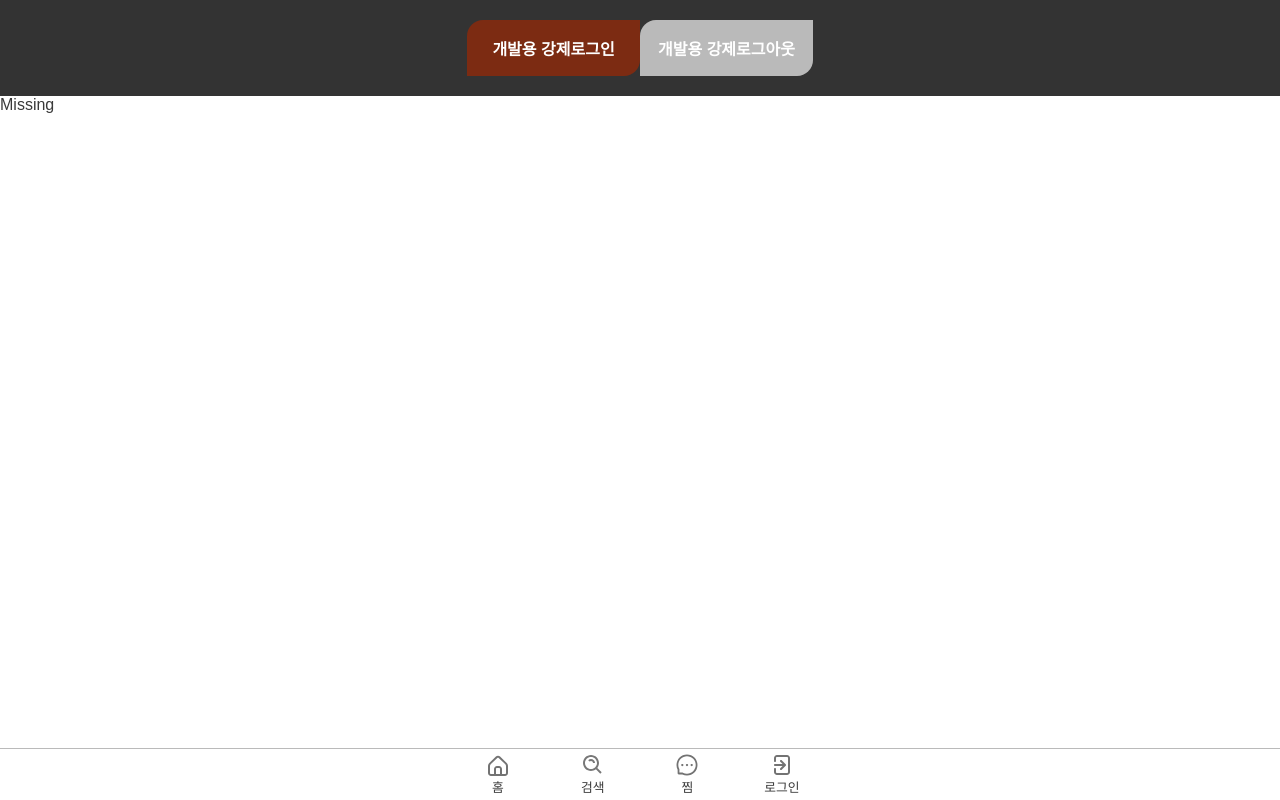
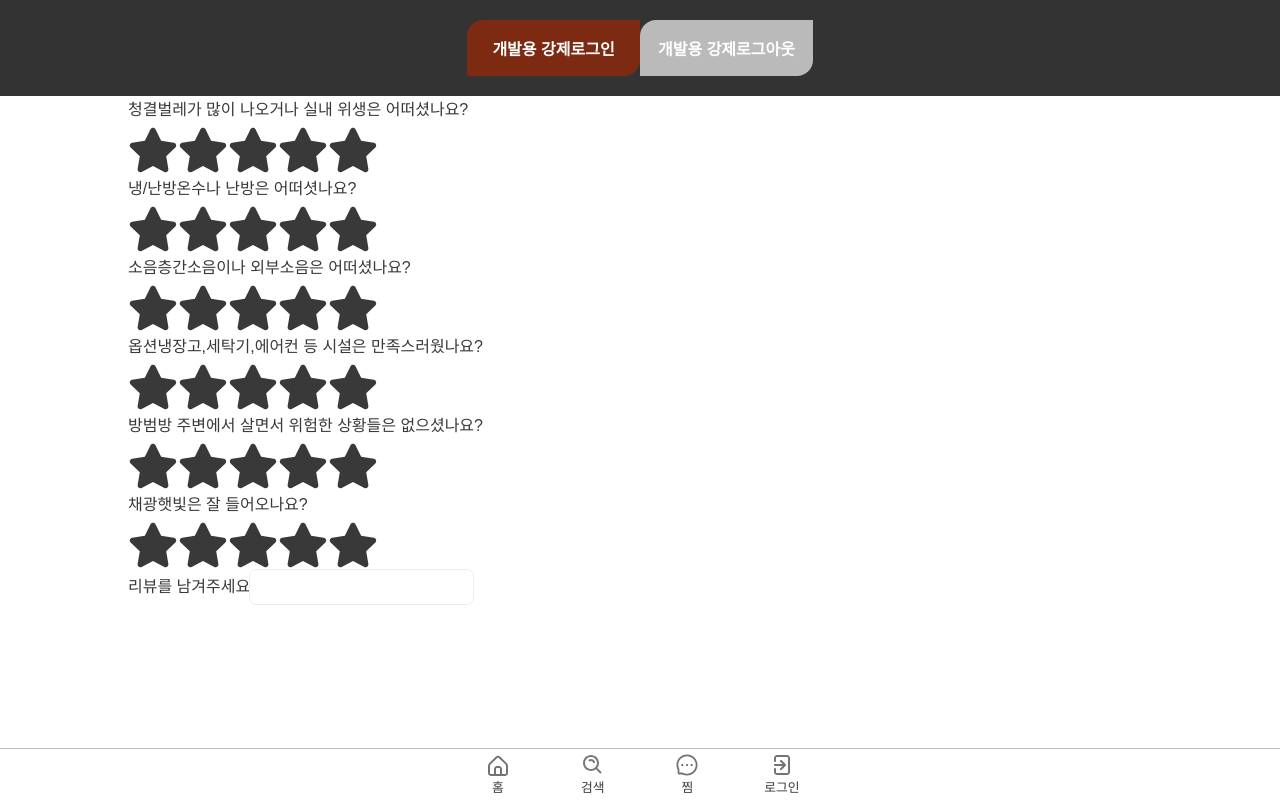
Before and after one commit to jobkaeHenry/housing_review_app__o-tte__clinet, a React (Create React App) app: page /room/1/WriteReview in a window 1280 px wide. Built offline with nearby package versions, Linux system fonts and the light colour scheme; a web font is replaced by a local one.

Commit message:
wrtieReview

```diff
--- a/src/App.js
+++ b/src/App.js
@@ -14,6 +14,7 @@ import Search from "./Pages/Search";
 import Header from "./Components/Header";
 import { MobileWrapper } from "./Components/Wrapper";
 import RoomDetail from "./Pages/room/RoomDetail";
+import WriteReview from "./Pages/WriteReview";
 function App() {
   return (
     <BrowserRouter>
@@ -36,6 +37,7 @@ function App() {
           <Route path="/favorites" element={<Favorite />} />
           <Route path="/search" element={<Search />} />
           <Route path="/room/:id" element={<RoomDetail />} />
+          <Route path="/room/:id/WriteReview" element={<WriteReview />} />
         </Route>
         {/* 잘못된 경로일때 보내는 곳*/}
         <Route path="*" element={<Missing />} />
--- /dev/null
+++ b/src/Pages/WriteReview.jsx
@@ -0,0 +1,188 @@
+import React, { useState, useEffect } from "react";
+import { FaStar } from "react-icons/fa";
+import styled from "@emotion/styled";
+
+const Stars = styled.div`
+  display: flex;
+  padding-top: 5px;
+
+  & svg {
+    color: gray;
+    cursor: pointer;
+  }
+
+  :hover svg {
+    color: #fcc419;
+  }
+
+  & svg:hover ~ svg {
+    color: gray;
+  }
+
+  .yellowStar {
+    color: #fcc419;
+  }
+`;
+
+const ARRAY = [0, 1, 2, 3, 4];
+
+const WriteReview = () => {
+  // 평점 보내기
+  const [reviewText, setReviewText] = useState("");
+  const [clicked, setClicked] = useState([false, false, false, false, false]);
+
+  const handleStarClick = (index) => {
+    let clickStates = [...clicked];
+    for (let i = 0; i < 5; i++) {
+      clickStates[i] = i <= index ? true : false;
+    }
+    setClicked(clickStates);
+  };
+
+  useEffect(() => {
+    sendReview();
+  }, [clicked]); //컨디마 컨디업
+
+  const sendReview = () => {
+    let score = clicked.filter(Boolean).length;
+    // fetch('http://52.78.63.175:8000/movie', {
+    //   method: 'POST',
+    //   Headers: {
+    //     Authroization: 'e7f59ef4b4900fe5aa839fcbe7c5ceb7',
+    //   },
+    //   body: JSON.stringify({
+    //     movie_id:1
+    //     star: score,
+    //   }),
+    // });
+  };
+
+  //post 보낼 객체
+  const data = {
+    cleanliness: 0,
+    heating: 0,
+    noise: 0,
+    option: 0,
+    crime: 0,
+    sunlight: 0,
+    reviewText: reviewText,
+  };
+  data.cleanliness = 1;
+  console.log(data.cleanliness);
+
+  // input onchange이벤트
+  const onChangeText = (e) => {
+    setReviewText(e.target.value);
+  };
+
+  return (
+    <div className="writeReviewContainer">
+      <div className="reviewStar">
+        <ul>
+          <li className="cleanliness">
+            <label htmlFor="cleanliness">청결</label>
+            벌레가 많이 나오거나 실내 위생은 어떠셨나요?
+            <Stars>
+              {ARRAY.map((el, idx) => {
+                return (
+                  <FaStar
+                    key={idx}
+                    size="50"
+                    onClick={() => handleStarClick(el)}
+                    className={clicked[el] && "yellowStar"}
+                  />
+                );
+              })}
+            </Stars>
+          </li>
+          <li className="heating">
+            <label htmlFor="heating">냉/난방</label>
+            온수나 난방은 어떠셧나요?
+            <Stars>
+              {ARRAY.map((el, idx) => {
+                return (
+                  <FaStar
+                    key={idx}
+                    size="50"
+                    onClick={() => handleStarClick(el)}
+                    className={clicked[el] && "yellowStar"}
+                  />
+                );
+              })}
+            </Stars>
+          </li>
+          <li className="noise">
+            <label htmlFor="noise">소음</label>
+            층간소음이나 외부소음은 어떠셨나요?
+            <Stars>
+              {ARRAY.map((el, idx) => {
+                return (
+                  <FaStar
+                    key={idx}
+                    size="50"
+                    onClick={() => handleStarClick(el)}
+                    className={clicked[el] && "yellowStar"}
+                  />
+                );
+              })}
+            </Stars>
+          </li>
+          <li className="option">
+            <label htmlFor="option">옵션</label>
+            냉장고,세탁기,에어컨 등 시설은 만족스러웠나요?
+            <Stars>
+              {ARRAY.map((el, idx) => {
+                return (
+                  <FaStar
+                    key={idx}
+                    size="50"
+                    onClick={() => handleStarClick(el)}
+                    className={clicked[el] && "yellowStar"}
+                  />
+                );
+              })}
+            </Stars>
+          </li>
+          <li className="crime">
+            <label htmlFor="crime">방범</label>방 주변에서 살면서 위험한
+            상황들은 없으셨나요?
+            <Stars>
+              {ARRAY.map((el, idx) => {
+                return (
+                  <FaStar
+                    key={idx}
+                    size="50"
+                    onClick={() => handleStarClick(el)}
+                    className={clicked[el] && "yellowStar"}
+                  />
+                );
+              })}
+            </Stars>
+          </li>
+          <li className="sunlight">
+            <label htmlFor="sunlight">채광</label>
+            햇빛은 잘 들어오나요?
+            <Stars>
+              {ARRAY.map((el, idx) => {
+                return (
+                  <FaStar
+                    key={idx}
+                    size="50"
+                    onClick={() => handleStarClick(el)}
+                    className={clicked[el] && "yellowStar"}
+                  />
+                );
+              })}
+            </Stars>
+          </li>
+        </ul>
+      </div>
+      <div className="reviewText">
+        <label> 리뷰를 남겨주세요</label>
+        <input type="text" onChange={onChangeText} value={reviewText || ""} />
+      </div>
+    </div>
+  );
+};
+
+export default WriteReview;
--- a/src/mocks/handlers.js
+++ b/src/mocks/handlers.js
@@ -57,4 +57,7 @@ export const handlers = [
       })
     );
   }),
+  rest.post("/room/detail/1/review", async (req, res, ctx) => {
+    return res(ctx.status(200));
+  }),
 ];
```
